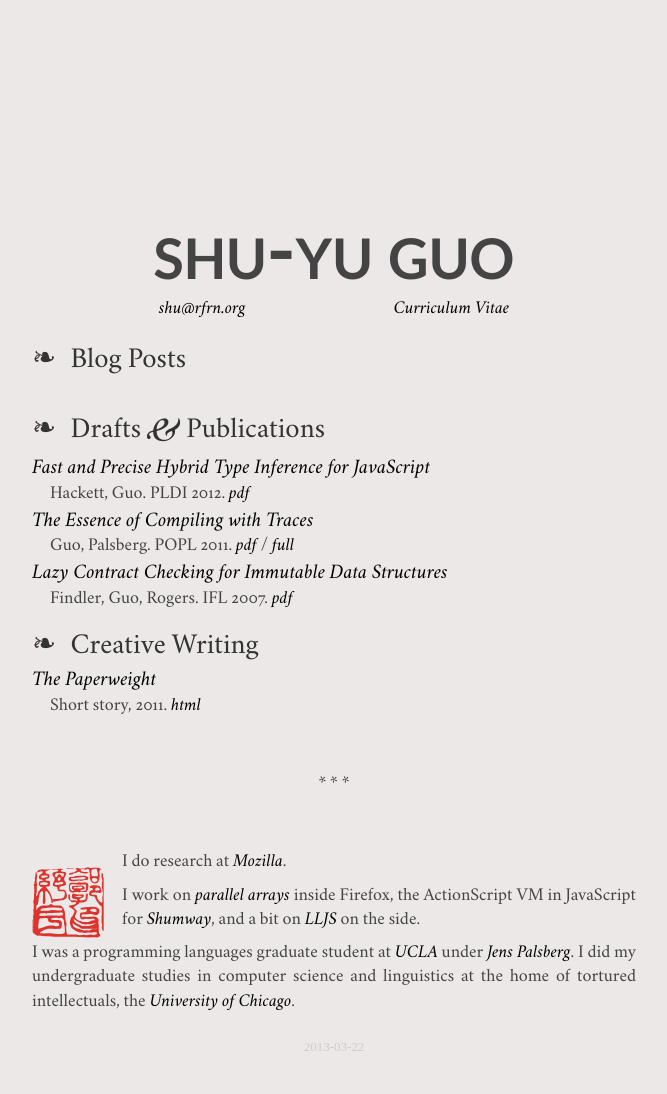
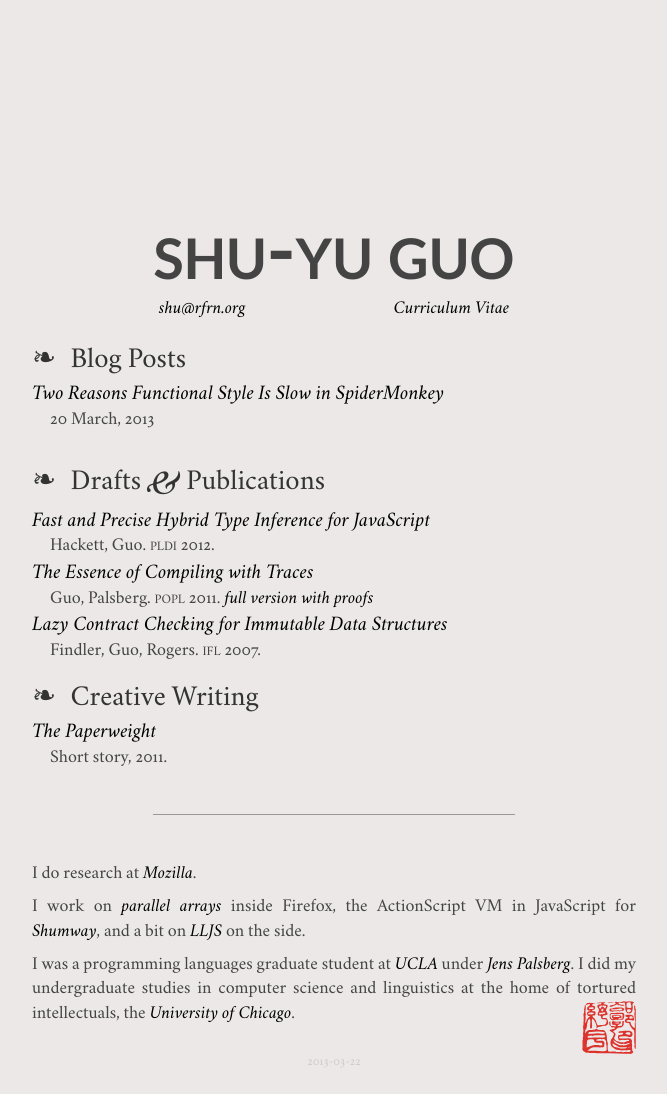
Before and after one commit to syg/personal-site, a Jekyll site: the page built from index.html, in a window 1280 px wide. Shown: the whole page, without its empty margins (306-973 px from the left). Built offline with Jekyll 4.4.1, drawn with Linux system fonts in a browser that asks for light colours; Markdown is read by kramdown in place of the engine named in the settings; before the commit the page ends 1055 px from its top, so only the background shows below that.

Commit message:
First post and style updates

```diff
--- a/_config.yml
+++ b/_config.yml
@@ -1,2 +1,5 @@
+markdown: rdiscount
+rdiscount:
+  extensions: [smart]
 pygments: true
 baseurl: /~shu
--- a/_layouts/post.html
+++ b/_layouts/post.html
@@ -20,5 +20,7 @@
     <div id="post">
       {{ content }}
     </div>
+
+    <footer id="date">{{ page.date | date: "%Y-%m-%d" }}</footer>
   </body>
 </html>
--- a/index.html
+++ b/index.html
@@ -12,40 +12,40 @@ title: Shu-yu Guo
   <h1>Blog Posts</h1>
   {% for post in site.posts %}
   <article>
-    <h1><a href="{{ site.baseurl }}/{{ post.url }}">{{ post.title }}</a></h1>
-    <h2>{{ post.date | date: "%A, %B, %Y" }}</h2>
+    <h1><a href="{{ site.baseurl }}{{ post.url }}">{{ post.title }}</a></h1>
+    <h2>{{ post.date | date: "%d %B, %Y" }}</h2>
   {% endfor %}
 </section>
 
 <section id="pubs">
   <h1>Drafts <span class="amp">&amp;</span> Publications</h1>
   <article>
-    <h1>Fast and Precise Hybrid Type Inference for JavaScript</h1>
-    <h2>Hackett, Guo. PLDI 2012. <a href="drafts/ti.pdf">pdf</a></h2>
+    <h1><a href="drafts/ti.pdf">Fast and Precise Hybrid Type Inference for JavaScript</a></h1>
+    <h2>Hackett, Guo. <span class="sc">PLDI</span> 2012. </h2>
   </article>
   <article>
-    <h1>The Essence of Compiling with Traces</h1>
-    <h2>Guo, Palsberg. POPL 2011. <a href="papers/popl11.pdf">pdf</a> / <a href="papers/popl11-full.pdf">full</a></h2>
+    <h1><a href="papers/popl11.pdf">The Essence of Compiling with Traces</a></h1>
+    <h2>Guo, Palsberg. <span class="sc">POPL</span> 2011. <a href="papers/popl11-full.pdf">full version with proofs</a></h2>
   </article>
   <article>
-    <h1>Lazy Contract Checking for Immutable Data Structures</h1>
-    <h2>Findler, Guo, Rogers. IFL 2007. <a href="papers/ifl07.pdf">pdf</a></h2>
+    <h1><a href="papers/ifl07.pdf">Lazy Contract Checking for Immutable Data Structures</a></h1>
+    <h2>Findler, Guo, Rogers. <span class="sc">IFL</span> 2007.</h2>
   </article>
 </section>
 
 <section id="writing">
   <h1>Creative Writing</h1>
   <article>
-    <h1>The Paperweight</h1>
-    <h2>Short story, 2011. <a href="writing/paperweight.html">html</a></h2>
+    <h1><a href="writing/paperweight.html">The Paperweight</a></h1>
+    <h2>Short story, 2011.</h2>
   </article>
 </section>
 
 <section id="about">
-  <div class="sep">* * *</div>
-  <p><img id="seal" src="seal.svg" alt="seal">I do research at <a href="http://www.mozilla.org">Mozilla</a>.</p>
+  <hr class="sep">
+  <p>I do research at <a href="http://www.mozilla.org">Mozilla</a>.</p>
 
   <p>I work on <a href="https://github.com/syg/iontrail/">parallel arrays</a> inside Firefox, the ActionScript VM in JavaScript for <a href="https://github.com/mozilla/shumway">Shumway</a>, and a bit on <a href="http://lljs.org/">LLJS</a> on the side.</p>
 
-  <p>I was a programming languages graduate student at <a href="http://www.ucla.edu">UCLA</a> under <a href="http://www.cs.ucla.edu/~palsberg/">Jens Palsberg</a>. I did my undergraduate studies in computer science and linguistics at the home of tortured intellectuals, the <a href="http://www.uchicago.edu">University of Chicago</a>.</p>
+  <p>I was a programming languages graduate student at <a href="http://www.ucla.edu">UCLA</a> under <a href="http://www.cs.ucla.edu/~palsberg/">Jens Palsberg</a>. I did my undergraduate studies in computer science and linguistics at the home of tortured intellectuals, the <a href="http://www.uchicago.edu">University of Chicago</a>.<img id="seal" src="seal.svg" alt="seal"></p>
 </section>
--- a/screen.css
+++ b/screen.css
@@ -80,12 +80,10 @@ span#name {
 }
 
 img#seal {
-    float: left;
+    float: right;
     display: block;
-    padding-top: 1em;
-    padding-right: 1em;
-    height: 4em;
-    width: 4em;
+    height: 3em;
+    width: 3em;
 }
 
 section > h1 {
@@ -176,12 +174,19 @@ a:active {
 }
 
 #date {
+    clear: both;
+    font-family: 'Crimson', serif;
     display: block;
-    margin: 0 auto;
     text-align: center;
     margin-top: 2em;
+    margin-bottom: 2em;
     font-size: small;
     color: #ccc;
+}
+
+span.sc {
+  text-transform: lowercase;
+  font-variant: small-caps;
 }
 
 span.amp {
@@ -192,11 +197,12 @@ span.amp {
     top: 0.1em;
 }
 
-div.sep {
-    margin-top: 3em;
-    margin-bottom: 3em;
+hr.sep {
+    margin-top: 2.5em;
+    margin-bottom: 2.5em;
     text-align: center;
     color: #333;
+    width: 60%;
 }
 
 hr {
@@ -212,3 +218,31 @@ hr {
 div.highlight {
     margin-left: 1.5em;
 }
+
+span.button {
+    cursor: pointer;
+    text-transform: lowercase;
+    font-family: "Lato", serif;
+    font-weight: bold;
+    font-variant: small-caps;
+    color: #ece8e8;
+    background-color: #444;
+    border: 1px solid #444;
+    border-radius: 3px;
+    padding: 0.4em 0.9em 0.4em 0.9em;
+    margin-right: 1em;
+}
+
+span.button:active {
+    position: relative;
+    top: 2px;
+    left: 2px;
+}
+
+div.measurement {
+    margin-left: 1.5em;
+}
+
+span.output {
+    font-size: 1.35em;
+}
```
Also changed, not shown: _posts/2013-03-20-two-reasons-functional-style-is-slow-in-spidermonkey.md (added, +312 -0 lines).
